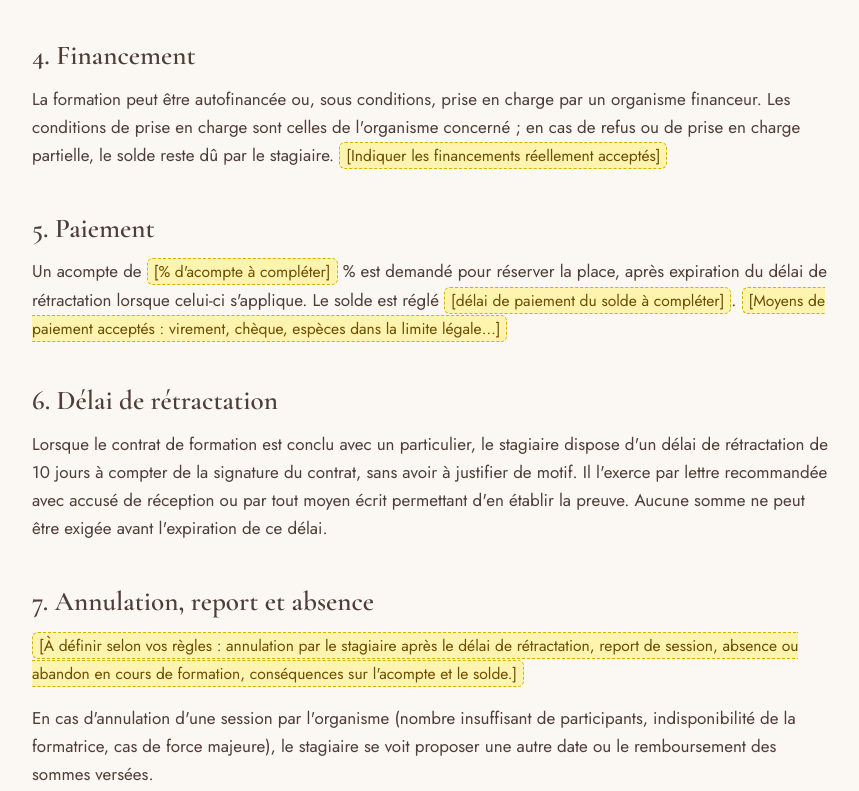
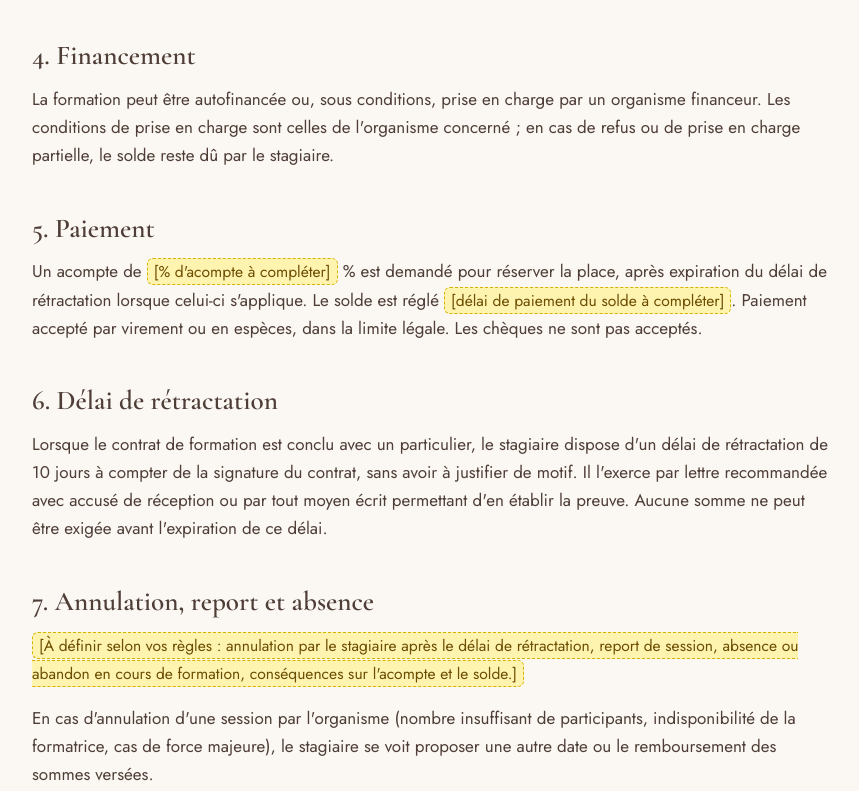
Before and after one commit to juliecreationgles/juliecreationgles.github.io, a plain HTML site: page cgv.html in a window 1280 px wide. Shown: the part 1098-1889 px from the top of the page, without its empty margins (208-1067 px from the left). Drawn offline with nearby package versions, Linux system fonts and the light colour scheme.

Commit message:
CGV : retire la mention des financements, précise les moyens de paiement

```diff
--- a/cgv.html
+++ b/cgv.html
@@ -27,10 +27,10 @@
 <p>L'inscription se fait au moyen du bulletin d'inscription en ligne. Elle est validée après examen du dossier et, selon le cas, signature du contrat ou de la convention de formation. Un délai de réponse de <span data-site="delai_reponse"></span> est généralement observé.</p>
 
 <h2>4. Financement</h2>
-<p>La formation peut être autofinancée ou, sous conditions, prise en charge par un organisme financeur. Les conditions de prise en charge sont celles de l'organisme concerné ; en cas de refus ou de prise en charge partielle, le solde reste dû par le stagiaire. <mark class="todo">[Indiquer les financements réellement acceptés]</mark></p>
+<p>La formation peut être autofinancée ou, sous conditions, prise en charge par un organisme financeur. Les conditions de prise en charge sont celles de l'organisme concerné ; en cas de refus ou de prise en charge partielle, le solde reste dû par le stagiaire.</p>
 
 <h2>5. Paiement</h2>
-<p>Un acompte de <span data-site="acompte_pct"></span> % est demandé pour réserver la place, après expiration du délai de rétractation lorsque celui-ci s'applique. Le solde est réglé <span data-site="delai_paiement_solde"></span>. <mark class="todo">[Moyens de paiement acceptés : virement, chèque, espèces dans la limite légale…]</mark></p>
+<p>Un acompte de <span data-site="acompte_pct"></span> % est demandé pour réserver la place, après expiration du délai de rétractation lorsque celui-ci s'applique. Le solde est réglé <span data-site="delai_paiement_solde"></span>. Paiement accepté par virement ou en espèces, dans la limite légale. Les chèques ne sont pas acceptés.</p>
 
 <h2>6. Délai de rétractation</h2>
 <p>Lorsque le contrat de formation est conclu avec un particulier, le stagiaire dispose d'un délai de rétractation de <span data-site="delai_retractation_jours"></span> jours à compter de la signature du contrat, sans avoir à justifier de motif. Il l'exerce par lettre recommandée avec accusé de réception ou par tout moyen écrit permettant d'en établir la preuve. Aucune somme ne peut être exigée avant l'expiration de ce délai.</p>
```
